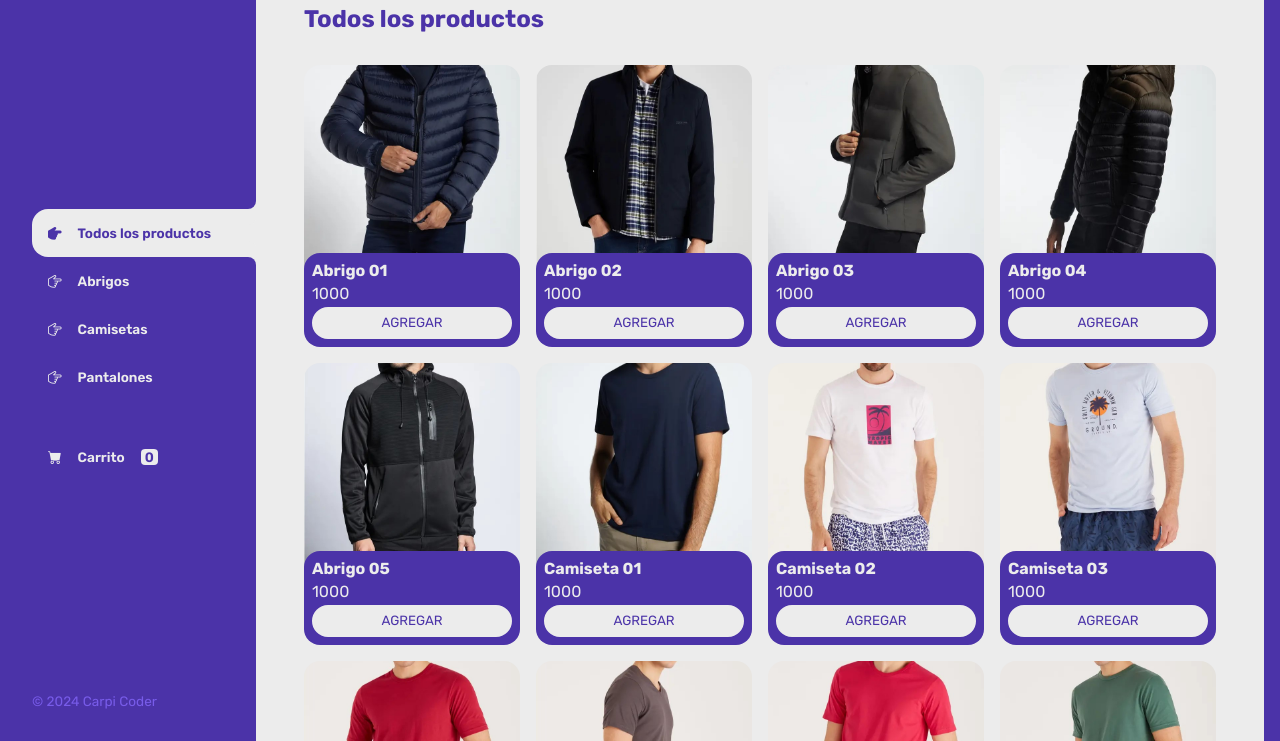
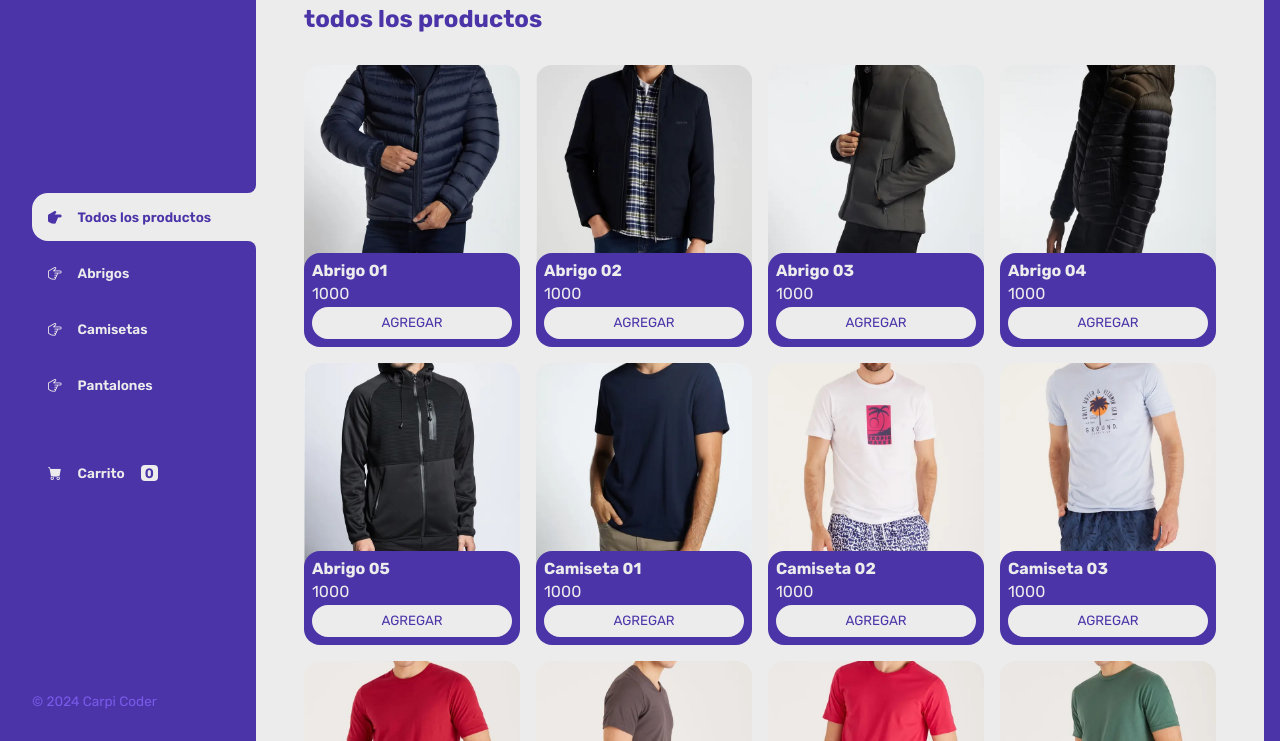
Before and after one commit to AmaCeliz/Tiendaonlineyoutube, a plain HTML site: page index.html in a window 1280 px wide. Both pictures are taken after a click on the button "Todos los productos". Shown: the part 59-800 px from the top of the page. Drawn offline with nearby package versions, Linux system fonts and the light colour scheme.

Commit message:
Cambios Ama 2

```diff
--- a/css/main.css
+++ b/css/main.css
@@ -68,6 +68,7 @@ aside {
     font-weight: 600;
     padding: 1rem;
     font-size: .85rem;
+    width: 100%;
 }
 
 .boton-menu.active {
--- a/index.html
+++ b/index.html
@@ -16,18 +16,18 @@
                 <h1 class="logo">CarpiShop</h1>
             </header>
             <nav>
-                <ul>
+                <ul class="menu">
                     <li>
-                        <button class="boton-menu boton-categoria active"><i class="bi bi-hand-index-thumb-fill"></i>Todos los productos</button>
+                        <button id="todos" class="boton-menu boton-categoria active"><i class="bi bi-hand-index-thumb-fill"></i>Todos los productos</button>
                     </li>
                     <li>
-                        <button class="boton-menu boton-categoria"><i class="bi bi-hand-index-thumb"></i>Abrigos</button>
+                        <button id="abrigos" class="boton-menu boton-categoria"><i class="bi bi-hand-index-thumb"></i>Abrigos</button>
                     </li>
                     <li>
-                        <button class="boton-menu boton-categoria"><i class="bi bi-hand-index-thumb"></i>Camisetas</button>
+                        <button id="camisetas" class="boton-menu boton-categoria"><i class="bi bi-hand-index-thumb"></i>Camisetas</button>
                     </li>
                     <li>
-                        <button class="boton-menu boton-categoria"><i class="bi bi-hand-index-thumb"></i>Pantalones</button>
+                        <button id="pantalones" class="boton-menu boton-categoria"><i class="bi bi-hand-index-thumb"></i>Pantalones</button>
                     </li>
                     <li>
                         <a class="boton-menu boton-carrito" href="/carrito.html">
@@ -42,7 +42,7 @@
 
         </aside>
         <main>
-            <h2 class="titulo-principal">Todos los productos</h2>
+            <h2 class="titulo-principal" id="titulo-principal">Todos los productos</h2>
             <div id="contenedor-productos" class="contenedor-productos">
                 <!--Esto se va a rellenar con JS-->
             </div>
--- a/js/main.js
+++ b/js/main.js
@@ -186,9 +186,13 @@ const productos = [
 ];
 
 const contenedorProductos = document.querySelector("#contenedor-productos");
-function cargarProductos() {
+const botonesCategorias =  document.querySelectorAll(".boton-categoria");
+const tituloPrincipal =  document.querySelector("#titulo-principal");
+function cargarProductos(productosElegidos) {
 
-    productos.forEach(producto => {
+    contenedorProductos.innerHTML = "";
+
+    productosElegidos.forEach(producto => {
 
         const div =  document.createElement("div");
         div.classList.add("producto");
@@ -204,4 +208,23 @@ function cargarProductos() {
     })
 }
 
-cargarProductos ();
+cargarProductos (productos);
+
+botonesCategorias.forEach (boton =>{
+    boton.addEventListener ("click", (e)  =>{
+
+        botonesCategorias.forEach(boton => boton.classList.remove("active"));
+        e.currentTarget.classList.add("active");
+
+        if (e.currentTarget.id != "todos"){
+            const productoCategoria = productos.find(producto => producto.categoria.id === e.currentTarget.id)
+            tituloPrincipal.innerText = productoCategoria.categoria.nombre;
+
+            const productosBoton = productos.filter(producto => producto.categoria.id === e.currentTarget.id)
+            cargarProductos(productosBoton);
+        } else{
+            tituloPrincipal.innerText = ("todos los productos");
+            cargarProductos(productos);
+        }
+    })
+})
```
